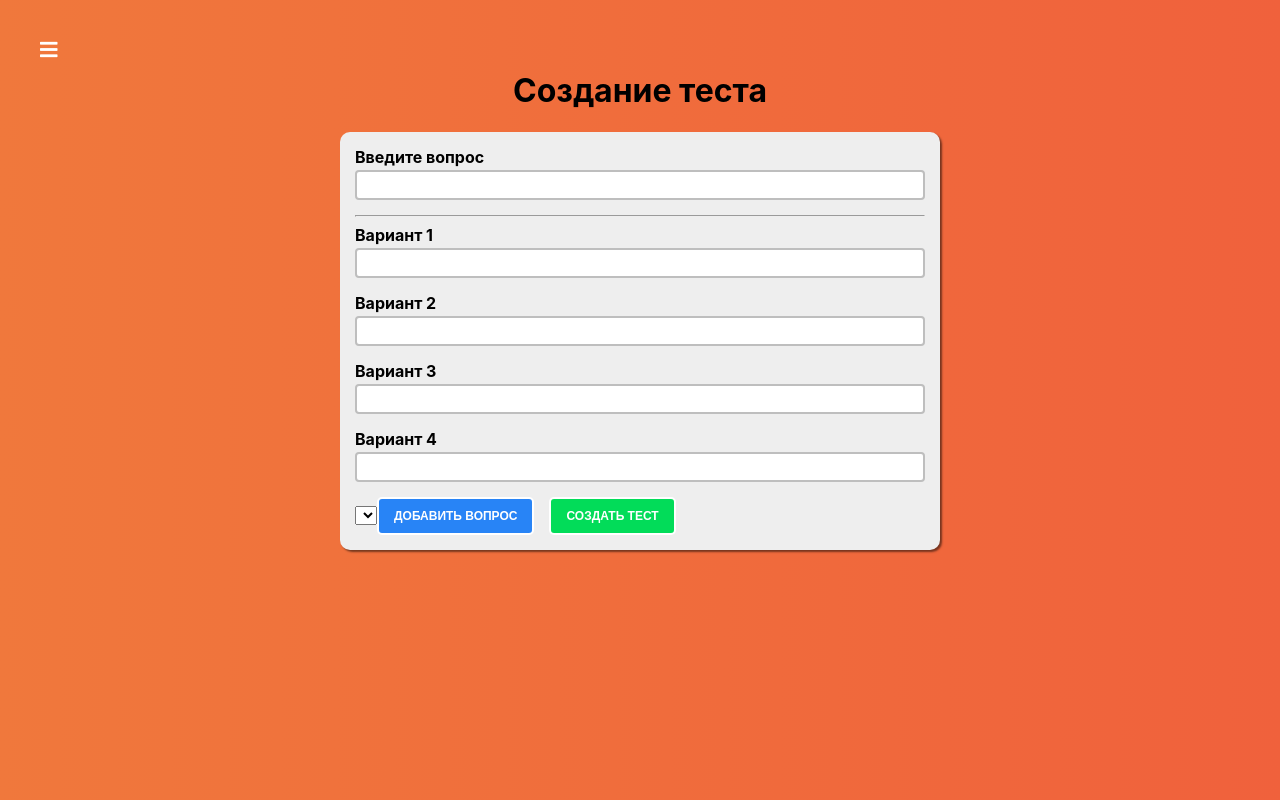
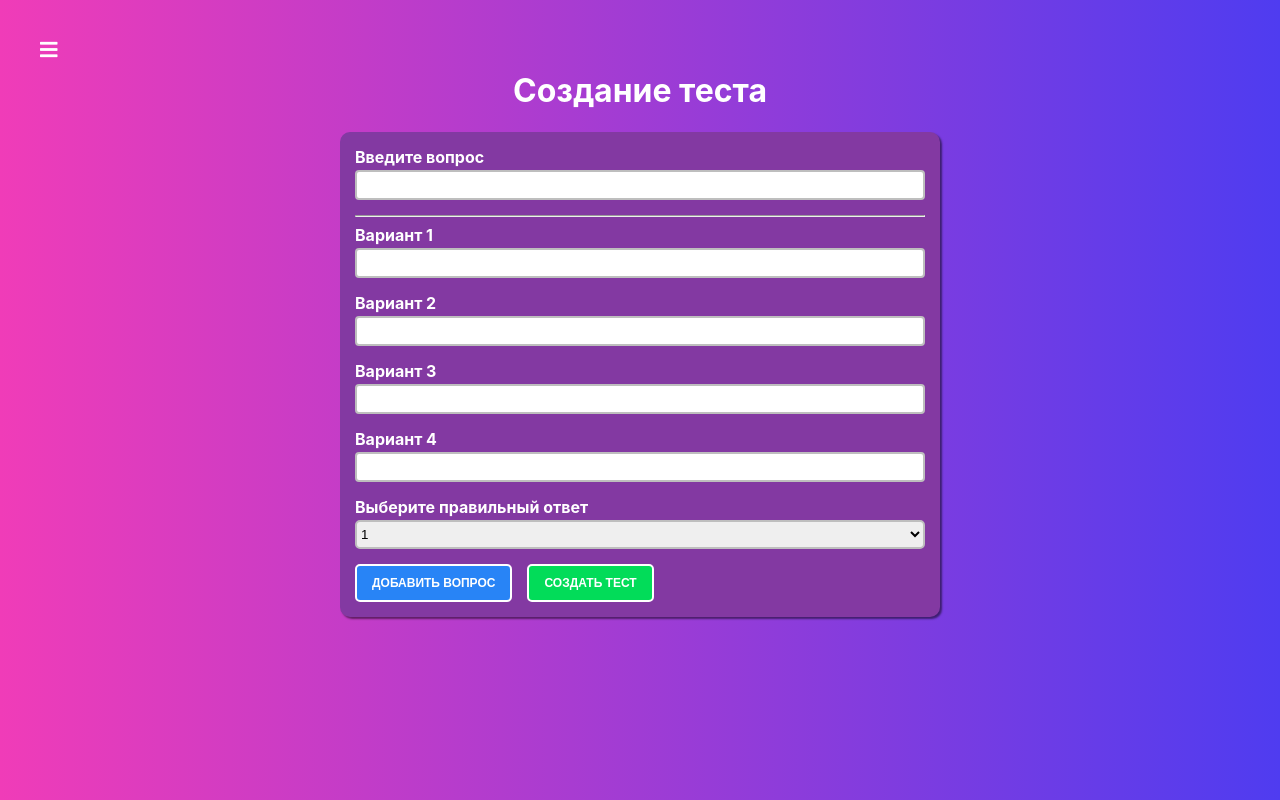
Before and after one commit to Vadimagic/QuizReact, a React app: page /quiz-creator in a window 1280 px wide. Built offline with nearby package versions, Linux system fonts and the light colour scheme.

Commit message:
create UI/Select and add it to the quiz creator

```diff
--- /dev/null
+++ b/src/components/UI/Select/Select.js
@@ -0,0 +1,29 @@
+import React from 'react'
+import classes from './Select.module.css'
+
+const Select = props => {
+	const htmlFor = `${props.label}-${Math.random()}`
+	return (
+		<div className={classes.Select}>
+			<label htmlFor={htmlFor}>{props.label}</label>
+			<select
+				id={htmlFor}
+				value={props.value}
+				onChange={props.onChange}
+			>
+				{props.options.map((option, index) => {
+					return (
+						<option
+							key={option.value + index}
+							value={option.value}
+						>
+							{option.text}
+						</option>
+					)
+				})}
+			</select>
+		</div>
+	)
+}
+
+export default Select
--- /dev/null
+++ b/src/components/UI/Select/Select.module.css
@@ -0,0 +1,22 @@
+.Select {
+	margin-bottom: 15px;
+}
+
+.Select label {
+	margin: 0 0 3px 0;
+	padding: 0;
+	font-weight: bold;
+	display: block;
+}
+
+.Select select {
+	display: block;
+	box-sizing: border-box;
+	border: 2px solid #bebebe;
+	border-radius: 5px;
+	margin: 0 0 5px;
+	height: 29px;
+	width: 100%;
+	outline: none;
+	transition: all .3s ease-in-out;
+}
--- a/src/containers/Quiz/Quiz.module.css
+++ b/src/containers/Quiz/Quiz.module.css
@@ -9,6 +9,7 @@
 }
 
 .Quiz h1 {
+	text-align: center;
 	margin-left: 10px;
 }
 
--- a/src/containers/QuizCreator/QuizCreator.js
+++ b/src/containers/QuizCreator/QuizCreator.js
@@ -1,6 +1,7 @@
 import React, { Component, Fragment } from 'react'
 import Button from '../../components/UI/Button/Button'
 import Input from '../../components/UI/Input/Input'
+import Select from '../../components/UI/Select/Select'
 import { createControl } from '../../form/formFramework'
 import classes from './QuizCreator.module.css'
 
@@ -33,6 +34,7 @@ export default class QuizCreator extends Component {
 
 	state = {
 		quiz: [],
+		rightAnswerId: 1,
 		formControls : createFormControls()
 	}
 
@@ -101,7 +103,25 @@ export default class QuizCreator extends Component {
 		})
 	}
 
+	selectChangeHandler = e => {
+		this.setState({
+			rightAnswerId: +e.target.value
+		})
+	}
+
 	render() {
+		const select = <Select
+								label="Выберите правильный ответ"
+								value={this.state.rightAnswerId}
+								onChange={this.selectChangeHandler}
+								options={[
+									{text: '1', value: 1},
+									{text: '2', value: 2},
+									{text: '3', value: 3},
+									{text: '4', value: 4},
+								]}
+							/>
+
 		return (
 			<div className={classes.QuizCreator}>
 				<div>
@@ -110,7 +130,7 @@ export default class QuizCreator extends Component {
 					<form onSubmit={this.submitHandler}>
 
 						{this.renderControls()}
-						<select></select>
+						{select}
 						<Button
 							type='primary'
 							onClick={this.addQuestionHandler}
--- a/src/containers/QuizCreator/QuizCreator.module.css
+++ b/src/containers/QuizCreator/QuizCreator.module.css
@@ -1,10 +1,12 @@
 .QuizCreator {
+	color: #fff;
 	display: flex;
 	justify-content: center;
 	padding-top: 50px;
 	flex-grow: 1;
 	width: 100%;
-	background: linear-gradient(270deg, #f0613c 0%, #f0783c 100%)
+	background: linear-gradient(270deg, #4f3cf0 0%, #f03cb8 100%);
+	padding-bottom: 50px;
 }
 
 .QuizCreator > div {
@@ -18,7 +20,7 @@
 }
 
 .QuizCreator form {
-	background: #eee;
+	background: #8339a2;
 	border-radius: 10px;
 	padding: 15px;
 	box-shadow: 2px 2px 2px rgba(0,0,0,.5);
```
